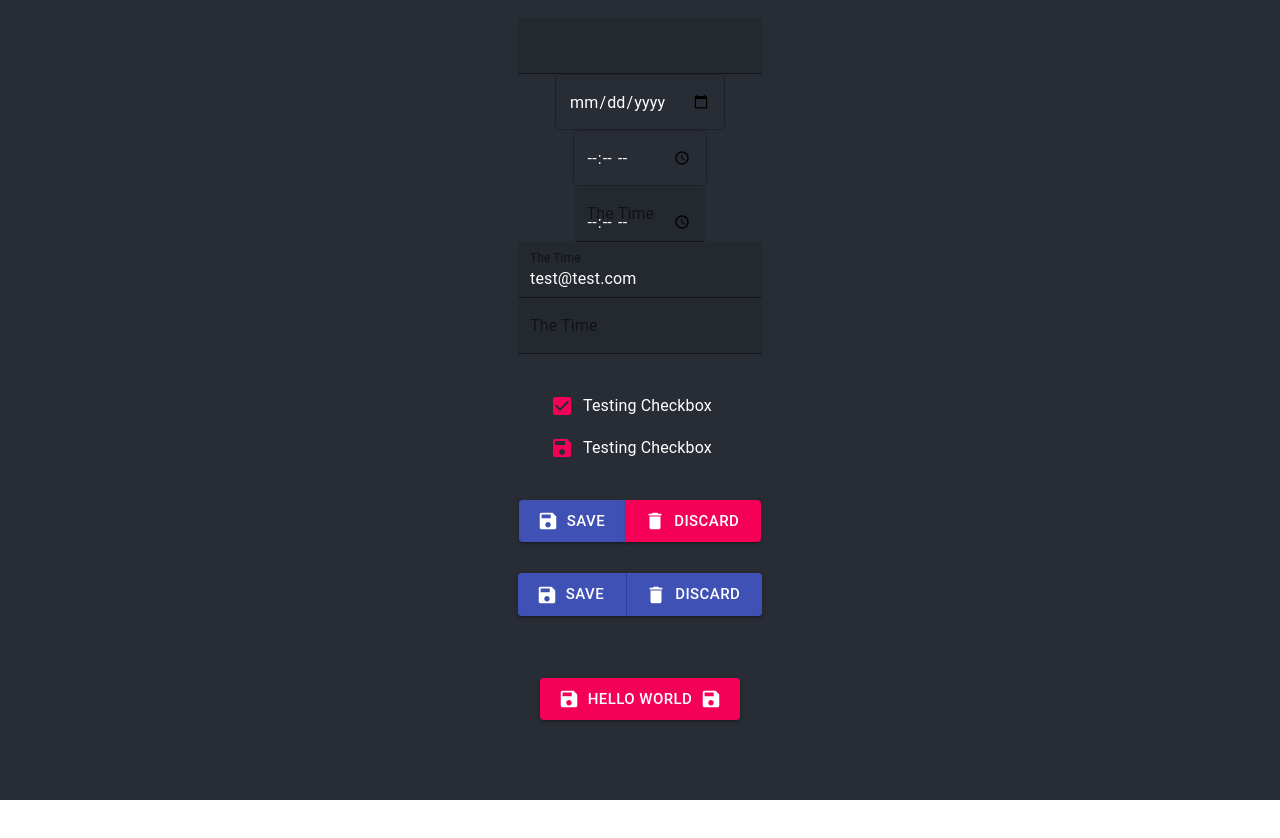
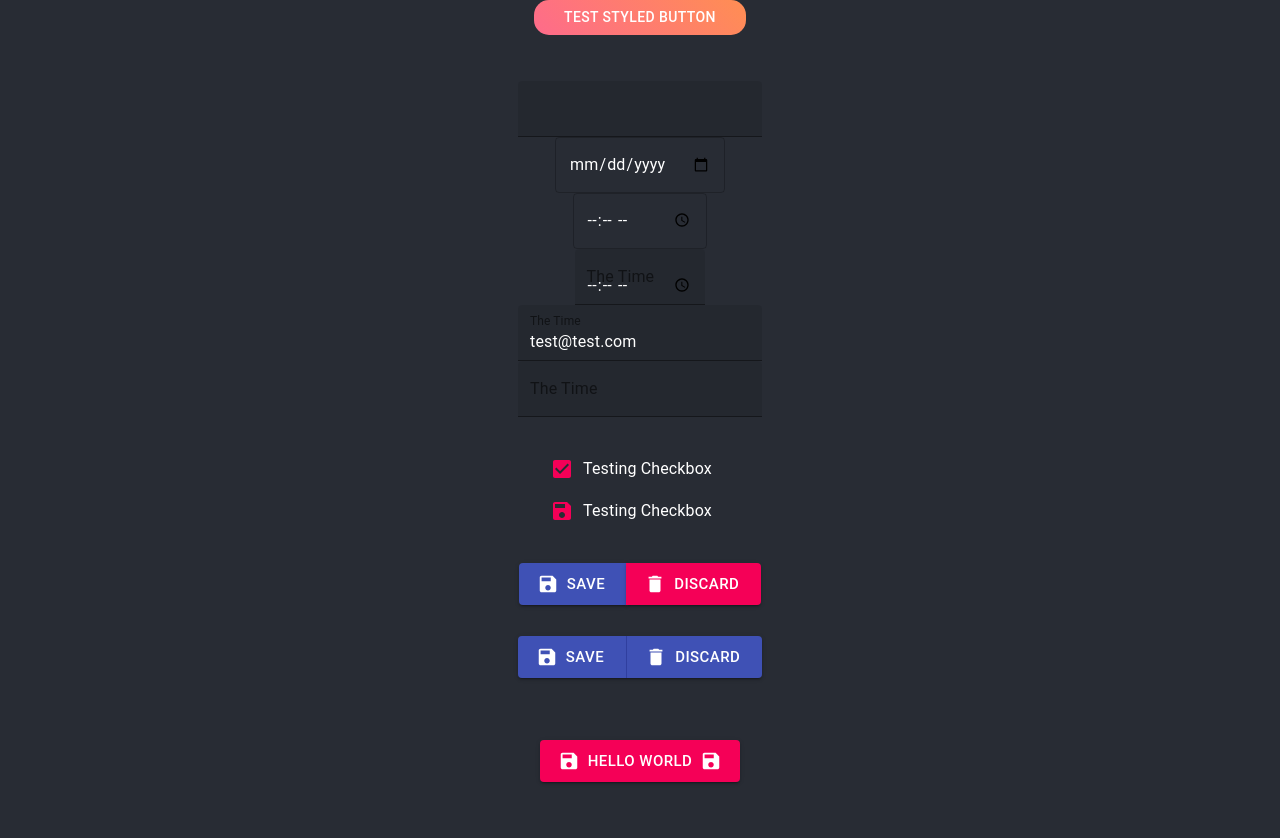
Before and after one commit to Annie-Huang/material-ui-react-tutorial, a React (Create React App) app: page / in a window 1280 px wide. Shown: the top 838 px of the page. Before the commit the page ends 800 px from the top, so only its background shows below. Built offline with nearby package versions, Linux system fonts and the light colour scheme.

Commit message:
Use "makeStyles" to create your own style and use it to override some styles from material ui component.

```diff
--- a/src/App.js
+++ b/src/App.js
@@ -1,4 +1,3 @@
-import logo from './logo.svg';
 import './App.css';
 import ButtonGroup from "@material-ui/core/ButtonGroup";
 import Button from '@material-ui/core/Button';
@@ -8,6 +7,23 @@
 import Checkbox from "@material-ui/core/Checkbox";
 import FormControlLabel from "@material-ui/core/FormControlLabel";
 import TextField from '@material-ui/core/TextField';
+import { makeStyles } from '@material-ui/core/styles';
+
+const useStyles = makeStyles({
+  root: {
+    background: 'linear-gradient(45deg, #FE6B8B, #FF8E53)',
+    border: 0,
+    marginBottom: 15,
+    borderRadius: 15,
+    color: 'white',
+    padding: '5px 30px',
+  },
+});
+
+function ButtonStyled() {
+  const classes = useStyles();
+  return <Button className={classes.root}>Test Styled Button</Button>
+}
 
 function CheckboxExample() {
   const [checked, setChecked] = React.useState(true);
@@ -52,6 +68,9 @@
   return (
     <div className="App">
       <header className="App-header">
+        <ButtonStyled />
+        <br/>
+
         <TextField variant="filled" />
         <TextField variant="outlined" color="secondary" type="date" />
         <TextField variant="outlined" color="secondary" type="time" />
```
Also changed, not shown: Note.txt.
